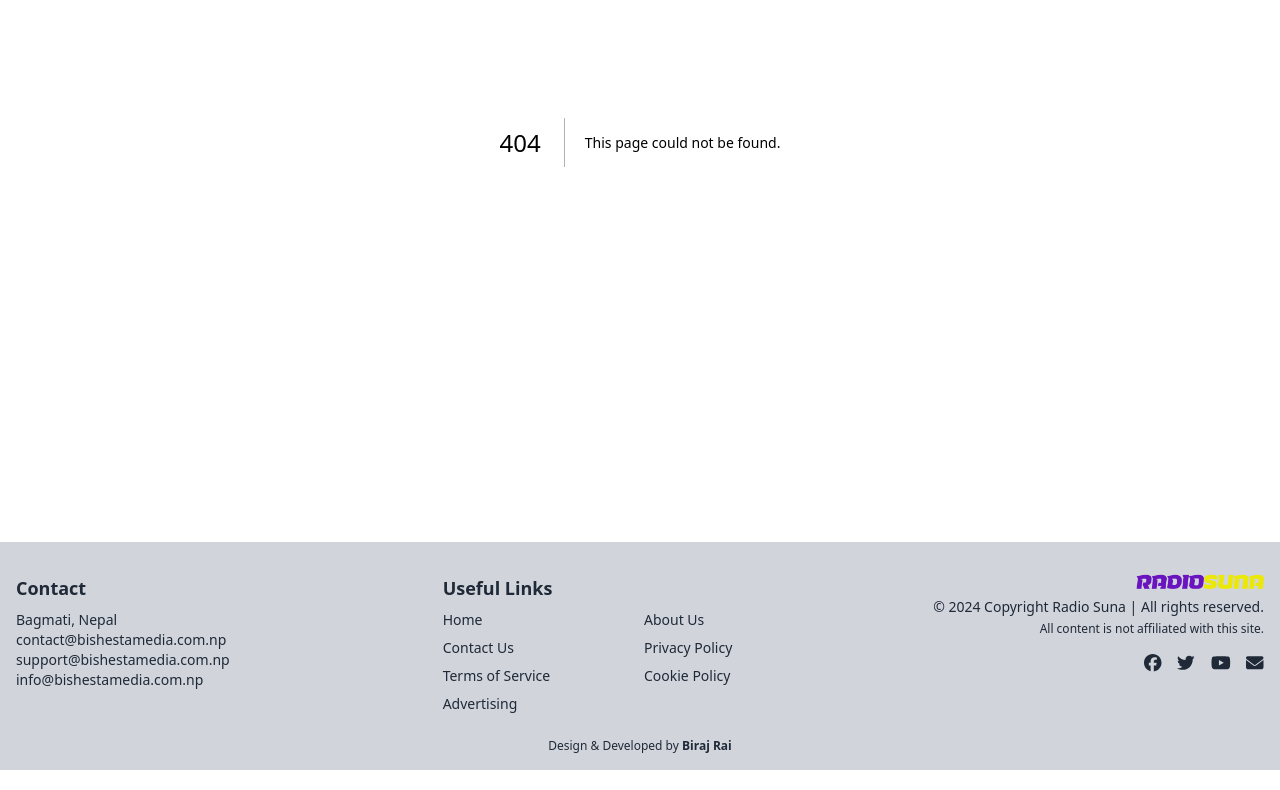
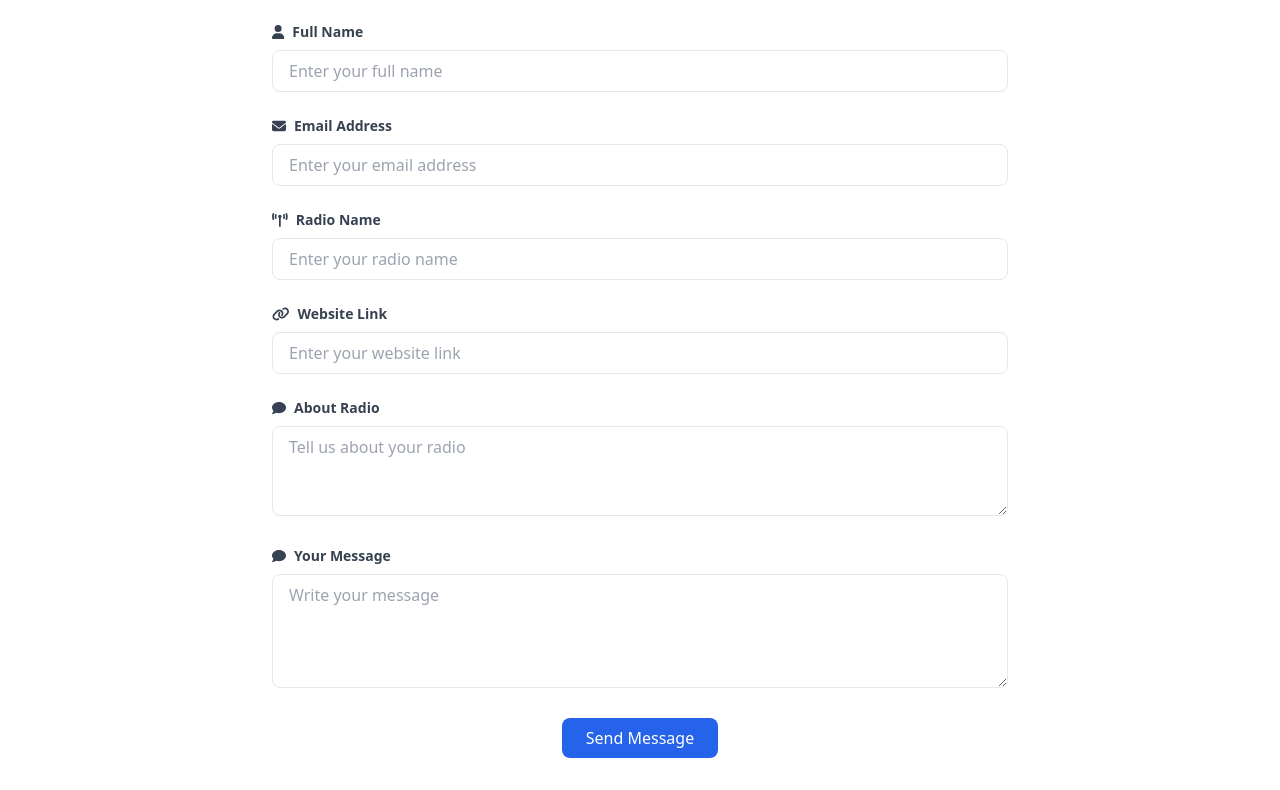
Before and after one commit to birajrai/radiosuna, a Next.js app: page /request in a window 1280 px wide. Before the commit this address had no page. Shown: the part 330-1120 px from the top of the page. Built offline with nearby package versions, Linux system fonts and the light colour scheme.

Commit message:
feat: added request

```diff
--- /dev/null
+++ b/src/pages/request/index.js
@@ -0,0 +1,184 @@
+import React, { useState } from 'react';
+import { FontAwesomeIcon } from '@fortawesome/react-fontawesome';
+import { faUser, faEnvelope, faBroadcastTower, faLink, faComment } from '@fortawesome/free-solid-svg-icons';
+
+const Request = () => {
+    const [name, setName] = useState('');
+    const [email, setEmail] = useState('');
+    const [radioName, setRadioName] = useState('');
+    const [website, setWebsite] = useState('');
+    const [aboutRadio, setAboutRadio] = useState('');
+    const [message, setMessage] = useState('');
+    const [status, setStatus] = useState(null);
+
+    // Function to send data to Discord webhook
+    const sendToDiscord = async (data) => {
+        try {
+            const response = await fetch('https://discord.com/api/webhooks/1305858443676090428/HYKYKG70ytIJje3qm0rsEBEwbnD8-gj_iva4_vkAzJL642PucszVDaQ28YWtKWqxMsWs', {
+                method: 'POST',
+                headers: {
+                    'Content-Type': 'application/json',
+                },
+                body: JSON.stringify({
+                    content: `New Request Form Submission:\nName: ${data.name}\nEmail: ${data.email}\nRadio Name: ${data.radioName}\nWebsite: ${data.website}\nAbout Radio: ${data.aboutRadio}\nMessage: ${data.message}`,
+                }),
+            });
+
+            if (response.ok) {
+                setStatus('success');
+                setName('');
+                setEmail('');
+                setRadioName('');
+                setWebsite('');
+                setAboutRadio('');
+                setMessage('');
+            } else {
+                setStatus('error');
+            }
+        } catch (error) {
+            setStatus('error');
+        }
+    };
+
+    // Handle form submission
+    const handleSubmit = async (e) => {
+        e.preventDefault();
+
+        if (!name || !email || !radioName || !website || !message) {
+            setStatus('error');
+            return;
+        }
+
+        const formData = {
+            name,
+            email,
+            radioName,
+            website,
+            aboutRadio,
+            message,
+        };
+
+        await sendToDiscord(formData);
+    };
+
+    return (
+        <div className="max-w-3xl mx-auto px-4 py-8">
+            <h1 className="text-4xl font-bold text-center mb-6">Request</h1>
+            <img src="/request.gif" alt="Radio Suna" className="block mx-auto h-40 mb-6" /> {/* Increased size here */}
+
+            {status && (
+                <div className={`mb-4 text-center ${status === 'success' ? 'text-green-500' : 'text-red-500'}`}>
+                    {status === 'success' ? 'Your message has been sent!' : 'There was an error. Please try again.'}
+                </div>
+            )}
+
+            <form onSubmit={handleSubmit} className="space-y-6">
+                <div>
+                    <label htmlFor="name" className="block text-sm font-semibold text-gray-700 mb-2 flex items-center">
+                        <FontAwesomeIcon icon={faUser} className="mr-2" />
+                        Full Name
+                    </label>
+                    <input
+                        type="text"
+                        id="name"
+                        value={name}
+                        onChange={(e) => setName(e.target.value)}
+                        className="w-full px-4 py-2 border rounded-lg focus:outline-none focus:ring-2 focus:ring-blue-500"
+                        placeholder="Enter your full name"
+                        required
+                    />
+                </div>
+
+                <div>
+                    <label htmlFor="email" className="block text-sm font-semibold text-gray-700 mb-2 flex items-center">
+                        <FontAwesomeIcon icon={faEnvelope} className="mr-2" />
+                        Email Address
+                    </label>
+                    <input
+                        type="email"
+                        id="email"
+                        value={email}
+                        onChange={(e) => setEmail(e.target.value)}
+                        className="w-full px-4 py-2 border rounded-lg focus:outline-none focus:ring-2 focus:ring-blue-500"
+                        placeholder="Enter your email address"
+                        required
+                    />
+                </div>
+
+                <div>
+                    <label htmlFor="radioName" className="block text-sm font-semibold text-gray-700 mb-2 flex items-center">
+                        <FontAwesomeIcon icon={faBroadcastTower} className="mr-2" />
+                        Radio Name
+                    </label>
+                    <input
+                        type="text"
+                        id="radioName"
+                        value={radioName}
+                        onChange={(e) => setRadioName(e.target.value)}
+                        className="w-full px-4 py-2 border rounded-lg focus:outline-none focus:ring-2 focus:ring-blue-500"
+                        placeholder="Enter your radio name"
+                        required
+                    />
+                </div>
+
+                <div>
+                    <label htmlFor="website" className="block text-sm font-semibold text-gray-700 mb-2 flex items-center">
+                        <FontAwesomeIcon icon={faLink} className="mr-2" />
+                        Website Link
+                    </label>
+                    <input
+                        type="url"
+                        id="website"
+                        value={website}
+                        onChange={(e) => setWebsite(e.target.value)}
+                        className="w-full px-4 py-2 border rounded-lg focus:outline-none focus:ring-2 focus:ring-blue-500"
+                        placeholder="Enter your website link"
+                        required
+                    />
+                </div>
+
+                <div>
+                    <label htmlFor="aboutRadio" className="block text-sm font-semibold text-gray-700 mb-2 flex items-center">
+                        <FontAwesomeIcon icon={faComment} className="mr-2" />
+                        About Radio
+                    </label>
+                    <textarea
+                        id="aboutRadio"
+                        value={aboutRadio}
+                        onChange={(e) => setAboutRadio(e.target.value)}
+                        className="w-full px-4 py-2 border rounded-lg focus:outline-none focus:ring-2 focus:ring-blue-500"
+                        placeholder="Tell us about your radio"
+                        rows="3"
+                    />
+                </div>
+
+                <div>
+                    <label htmlFor="message" className="block text-sm font-semibold text-gray-700 mb-2 flex items-center">
+                        <FontAwesomeIcon icon={faComment} className="mr-2" />
+                        Your Message
+                    </label>
+                    <textarea
+                        id="message"
+                        value={message}
+                        onChange={(e) => setMessage(e.target.value)}
+                        className="w-full px-4 py-2 border rounded-lg focus:outline-none focus:ring-2 focus:ring-blue-500"
+                        placeholder="Write your message"
+                        rows="4"
+                        required
+                    />
+                </div>
+
+                <div className="flex justify-center">
+                    <button
+                        type="submit"
+                        className="px-6 py-2 bg-blue-600 text-white rounded-lg hover:bg-blue-700 focus:outline-none focus:ring-2 focus:ring-blue-500"
+                    >
+                        Send Message
+                    </button>
+                </div>
+            </form>
+        </div>
+    );
+};
+
+export default Request;
```
